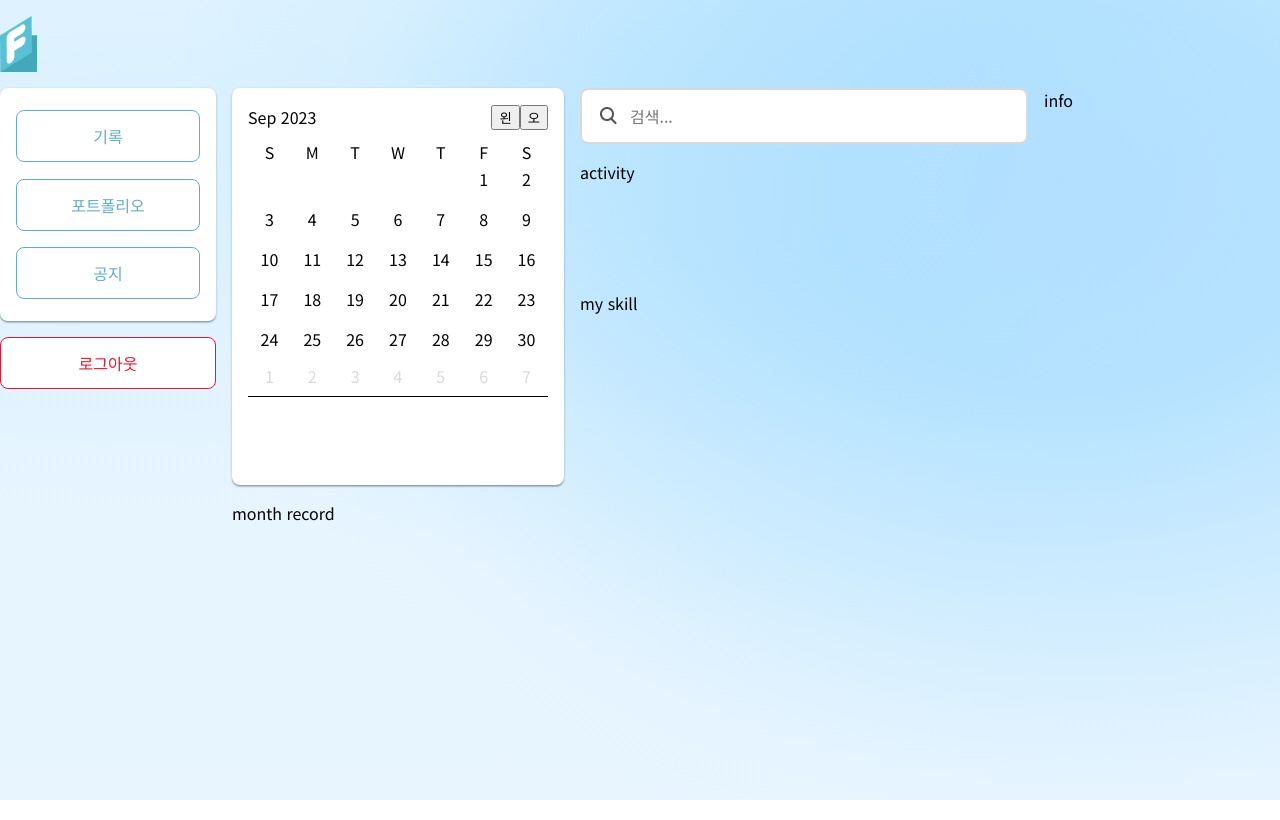
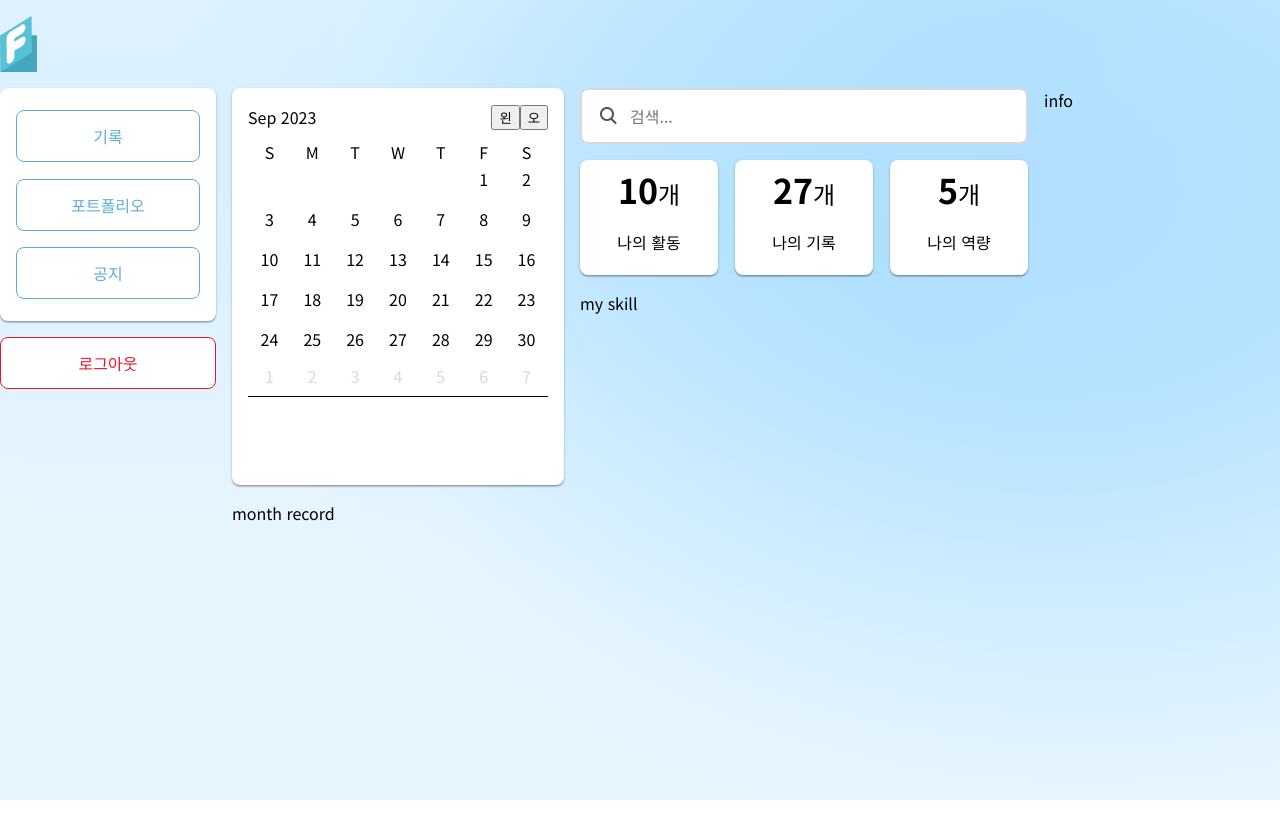
Before and after one commit to MergeDevelopers/FullioFE, a React (Vite) app: page / in a window 1280 px wide. Shown: the top 820 px of the page. Built offline with nearby package versions, Linux system fonts and the light colour scheme.

Commit message:
feat: ActivityCounter Component 제작

```diff
--- /dev/null
+++ b/src/components/ActivityCounter/ActivityCounter.jsx
@@ -0,0 +1,56 @@
+import { useState } from 'react';
+import Style from './ActivityCounter.style';
+import { useEffect } from 'react';
+
+const TEST_COUNT = {
+  activity: 10,
+  record: 27,
+  skill: 5,
+}
+
+function ActivityCounter() {
+  const [ activityCount, setActivityCount ] = useState({
+    activity: 0,
+    record: 0,
+    skill: 0,
+  });
+
+  function fetchGETCount() {
+    // TODO: fetch GET count
+    setTimeout(() => {
+      setActivityCount({...TEST_COUNT});
+    }, 500)
+  }
+
+  useEffect(() => {
+    fetchGETCount();
+  }, []);
+
+  return (
+    <Style.MainContainer>
+      <Style.CounterContainer>
+        <span>
+          <strong>{activityCount.activity}</strong>
+          개
+        </span>
+        <p>나의 활동</p>
+      </Style.CounterContainer>
+      <Style.CounterContainer>
+        <span>
+          <strong>{activityCount.record}</strong>
+          개
+        </span>
+        <p>나의 기록</p>
+      </Style.CounterContainer>
+      <Style.CounterContainer>
+        <span>
+          <strong>{activityCount.skill}</strong>
+          개
+        </span>
+        <p>나의 역량</p>
+      </Style.CounterContainer>
+    </Style.MainContainer>
+  )
+}
+
+export default ActivityCounter;
--- /dev/null
+++ b/src/components/ActivityCounter/ActivityCounter.style.js
@@ -0,0 +1,35 @@
+import { styled } from "styled-components";
+import COLOR from "../../assets/color";
+
+const MainContainer = styled.div`
+  display: flex;
+  flex-direction: row;
+  justify-content: space-between;
+  width: 100%;
+`;
+const CounterContainer = styled.div`
+  display: flex;
+  flex-direction: column;
+  justify-content: center;
+  align-items: center;
+  width: 138px;
+  height: 115px;
+  border-radius: 8px;
+  background-color: ${COLOR.White};
+  box-shadow: 0px 1px 3px 0px rgba(0, 0, 0, 0.20), 0px 2px 1px 0px rgba(0, 0, 0, 0.12), 0px 1px 1px 0px rgba(0, 0, 0, 0.14);
+
+  & span {
+    font-size: 24px;
+  }
+  & strong{
+    font-size: 34px;
+  }
+  & p {
+    font-size: 16px;
+  }
+`;
+
+export default {
+  CounterContainer,
+  MainContainer,
+};
--- a/src/pages/MainPage/MainPage.jsx
+++ b/src/pages/MainPage/MainPage.jsx
@@ -6,6 +6,7 @@ import Navigation from "../../components/ui/Navigation/Navigation";
 import { MAIN_NAV } from "../../constants/NAV_CATEGORY.JS";
 import Calender from "../../components/Calender/Calender";
 import SearchBar from "../../components/SeachBar/SearchBar";
+import ActivityCounter from "../../components/ActivityCounter/ActivityCounter";
 
 function MainPage() {
   return (
@@ -18,7 +19,7 @@ function MainPage() {
       <Style.ContentsGrid>
         <Calender />
         <SearchBar />
-        <div>activity</div>
+        <ActivityCounter />
         <div>my skill</div>
         <div>info</div>
         <div>month record</div>
```
Also changed, not shown: 1 other file (tests, documents, lock files or other folders).
